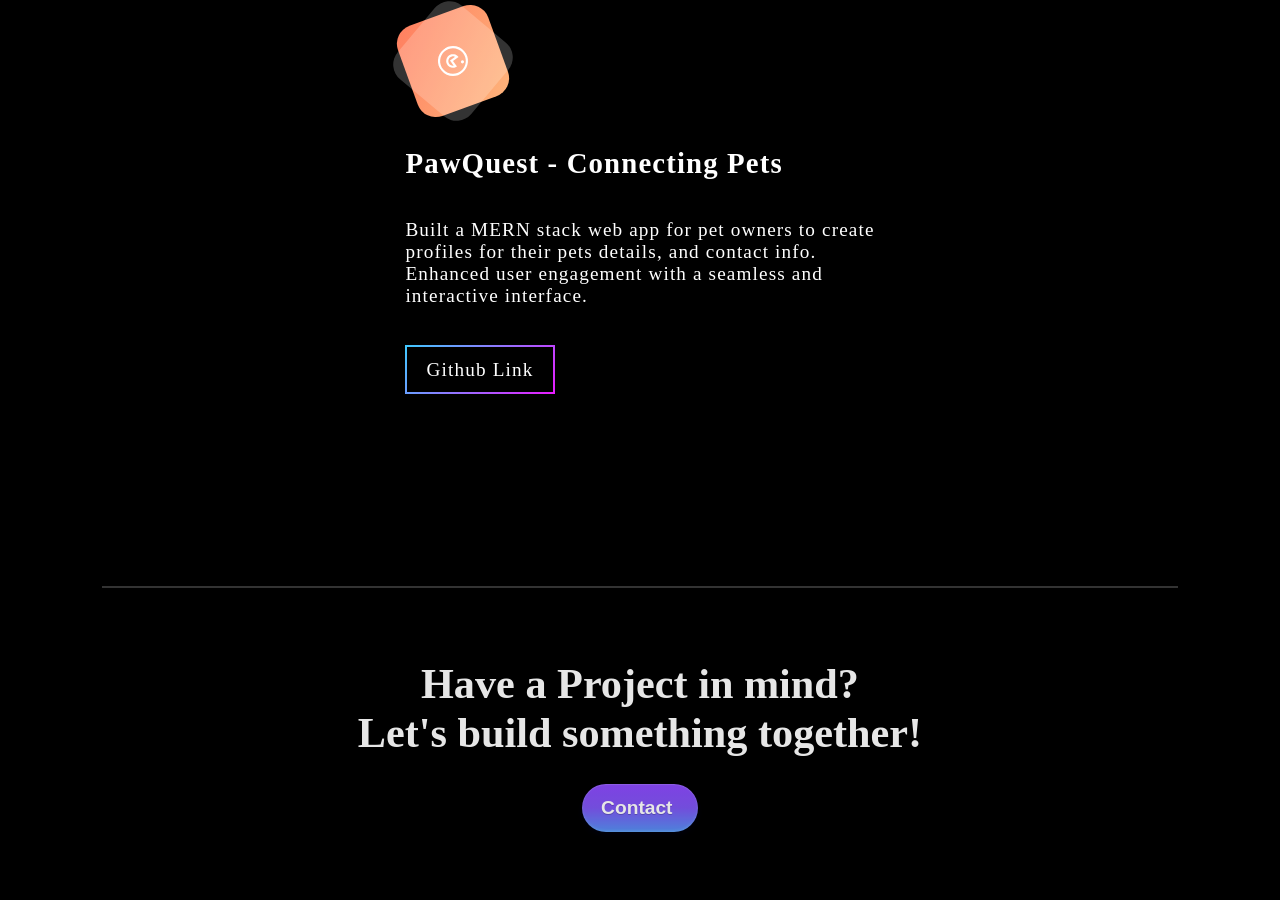
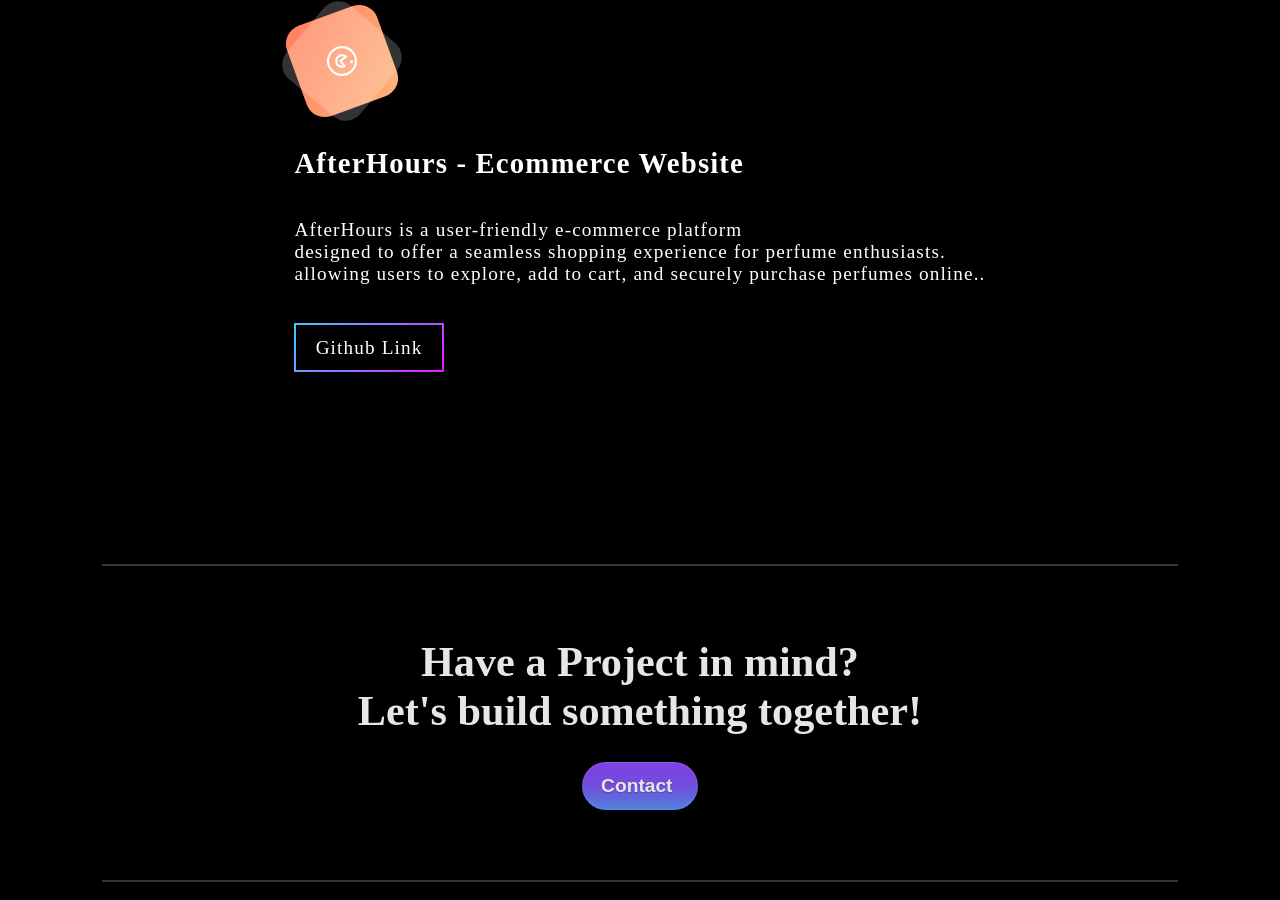
Before and after one commit to sanyxmm/Portfolio, a React (Vite) app: page / in a window 1280 px wide. Shown: the part 2406-3306 px from the top of the page. Built offline with nearby package versions, Linux system fonts and the light colour scheme.

Commit message:
Update Work.jsx

```diff
--- a/src/pages/Works/Work.jsx
+++ b/src/pages/Works/Work.jsx
@@ -27,8 +27,8 @@ const Work = () => {
     </div>
       </div>
 
-      <h2>PawQuest - Connecting Pets</h2>
-      <p>  Built a MERN stack web app for pet owners to create<br />  profiles for their pets details, and contact info. <br />Enhanced user engagement with a seamless and<br />  interactive interface.</p>
+      <h2>AfterHours - Ecommerce Website</h2>
+      <p>AfterHours is a user-friendly e-commerce platform <br /> designed to offer a seamless shopping experience for perfume enthusiasts.<br />  allowing users to explore, add to cart, and securely purchase perfumes online..</p>
       <a href="https://github.com/sanyxmm/fidofinder" class="fancy-button">Github Link </a>
 
      </div>
```
